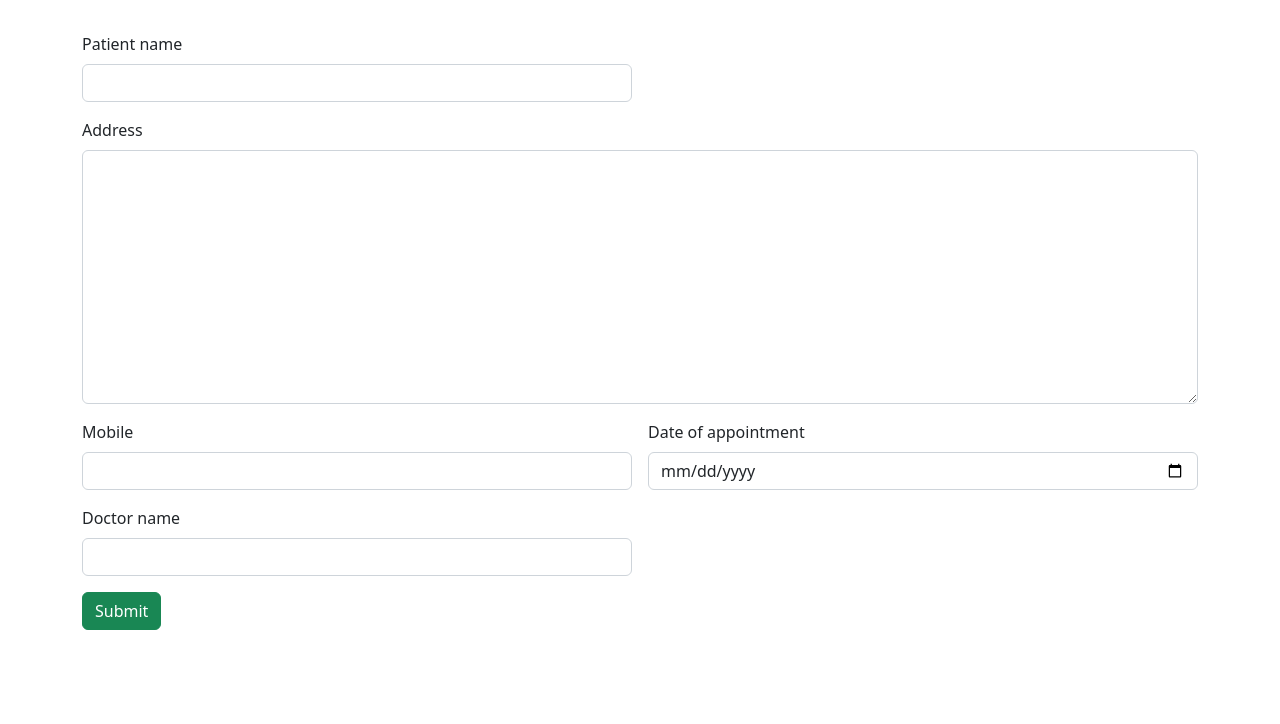
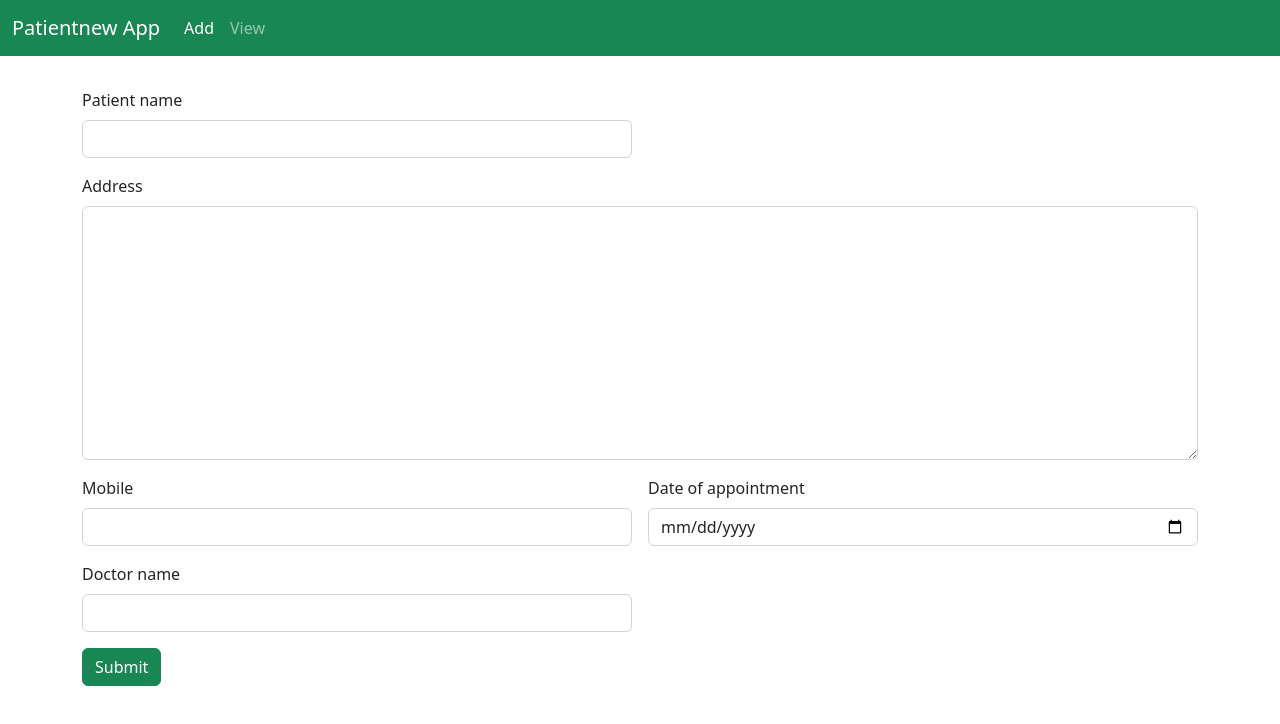
Before and after one commit to Asiyacm/New-Patient-Angular-App, an Angular app: page / in a window 1280 px wide. Shown: the top 724 px of the page. Built offline with nearby package versions, Linux system fonts and the light colour scheme.

Commit message:
nav commit

```diff
--- a/src/app/add-patiet/add-patiet.component.html
+++ b/src/app/add-patiet/add-patiet.component.html
@@ -1,3 +1,4 @@
+<app-nav></app-nav>
 <div class="container">
     <div class="row">
         <div class="col col-12 col-sm-12 col-md-12 col-lg-12 col-xl-12 col-xxl-12">
--- a/src/app/app.component.html
+++ b/src/app/app.component.html
@@ -1,3 +1,2 @@
-
 
 <router-outlet></router-outlet>
--- a/src/app/app.module.ts
+++ b/src/app/app.module.ts
@@ -7,6 +7,7 @@
 import { FormsModule } from '@angular/forms';
 import { ViewPatietComponent } from './view-patiet/view-patiet.component';
 import { RouterModule, Routes } from '@angular/router';
+import { NavComponent } from './nav/nav.component';
 
 const myRoute:Routes=[
   {
@@ -24,7 +25,8 @@
   declarations: [
     AppComponent,
     AddPatietComponent,
-    ViewPatietComponent
+    ViewPatietComponent,
+    NavComponent
   ],
   imports: [
     BrowserModule,
--- /dev/null
+++ b/src/app/nav/nav.component.html
@@ -0,0 +1,19 @@
+<nav class="navbar navbar-expand-lg bg-success navbar-dark">
+    <div class="container-fluid">
+      <a class="navbar-brand" href="#">Patientnew App</a>
+      <button class="navbar-toggler" type="button" data-bs-toggle="collapse" data-bs-target="#navbarNav" aria-controls="navbarNav" aria-expanded="false" aria-label="Toggle navigation">
+        <span class="navbar-toggler-icon"></span>
+      </button>
+      <div class="collapse navbar-collapse" id="navbarNav">
+        <ul class="navbar-nav">
+          <li class="nav-item">
+            <a class="nav-link active" aria-current="page" routerLink="">Add</a>
+          </li>
+          <li class="nav-item">
+            <a class="nav-link" routerLink="/view">View</a>
+          </li>
+
+        </ul>
+      </div>
+    </div>
+  </nav>
--- a/src/app/view-patiet/view-patiet.component.html
+++ b/src/app/view-patiet/view-patiet.component.html
@@ -1,3 +1,4 @@
+<app-nav></app-nav>
 <table class="table">
     <thead>
       <tr>
```
Also changed, not shown: src/app/nav/nav.component.ts (added, +10 -0 lines), src/app/nav/nav.component.css (added).
